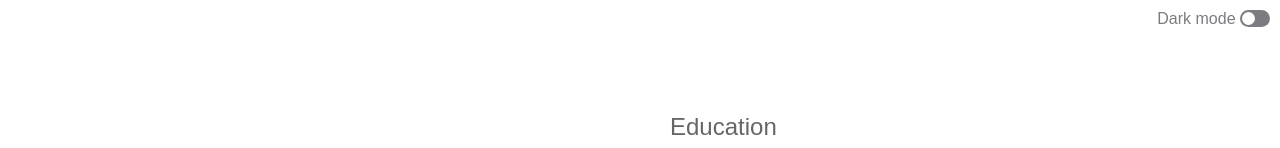
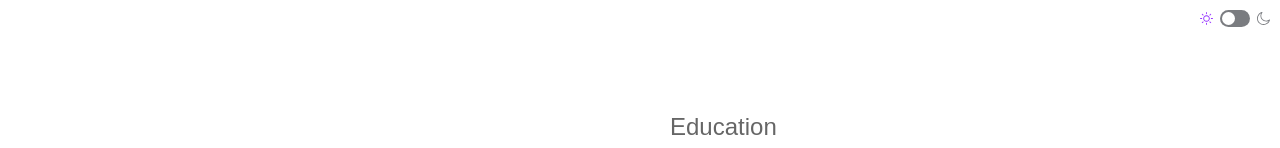
Before and after one commit to kamillobinski/kamillobinski.dev, a React (Create React App) app: page / in a window 1280 px wide. Shown: the top 148 px of the page. Built offline with nearby package versions, Linux system fonts and the light colour scheme; no server answers; a web font is replaced by a local one.

Commit message:
Changed theme button

```diff
--- a/src/components/ChangeTheme.js
+++ b/src/components/ChangeTheme.js
@@ -1,4 +1,5 @@
 import React from "react";
+import { ThemeDark, ThemeLight } from "./icons/ThemeIcons";
 import "../utils/global.css";
 import "../style/ChangeTheme.css";
 
@@ -6,12 +7,19 @@ class ChangeTheme extends React.Component {
   state = {
     checked: localStorage.getItem("theme") === "dark" ? true : false,
     theme: localStorage.getItem("theme"),
+    isDarkThemeEnabled: false,
   };
 
   componentDidMount() {
     document
       .getElementsByTagName("HTML")[0]
       .setAttribute("data-theme", localStorage.getItem("theme"));
+    console.log(this.state.checked);
+    if (this.state.checked === true) {
+      this.setState({ isDarkThemeEnabled: true });
+    } else if (this.state.checked === false) {
+      this.setState({ isDarkThemeEnabled: false });
+    }
   }
 
   toggleThemeChange = () => {
@@ -24,6 +32,7 @@ class ChangeTheme extends React.Component {
       this.setState({
         checked: true,
       });
+      this.setState({ isDarkThemeEnabled: true });
     } else {
       localStorage.setItem("theme", "light");
       document
@@ -32,13 +41,21 @@ class ChangeTheme extends React.Component {
       this.setState({
         checked: false,
       });
+      this.setState({ isDarkThemeEnabled: false });
     }
   };
 
   render() {
     return (
       <div className="switch-outer">
-        <span>Dark mode </span>
+        <span
+          className="switch-outer-icon-light"
+          style={{
+            fill: this.state.isDarkThemeEnabled ? "#7a7c80" : "#932eff",
+          }}
+        >
+          <ThemeLight width="13px" height="13px" />
+        </span>
         <label className="switch">
           <input
             type="checkbox"
@@ -47,6 +64,16 @@ class ChangeTheme extends React.Component {
           />
           <span className="slider round" />
         </label>
+        <span
+          className="switch-outer-icon-dark"
+          style={{
+            fill: this.state.isDarkThemeEnabled ? "#932eff" : "#7a7c80",
+          }}
+        >
+          {" "}
+          {console.log("test: " + this.state.isDarkThemeEnabled)}
+          <ThemeDark width="13px" height="13px" />
+        </span>
       </div>
     );
   }
--- /dev/null
+++ b/src/components/icons/ThemeIcons.js
@@ -0,0 +1,108 @@
+import React from "react";
+
+export const ThemeLight = (icon) => {
+  return (
+    <svg
+      x="0px"
+      y="0px"
+      height={icon.height}
+      width={icon.width}
+      viewBox="0 0 302.4 302.4"
+      enableBackground="new 0 0 302.4 302.4"
+      xml="preserve"
+      xmlns="http://www.w3.org/2000/svg"
+    >
+      <g>
+        <g>
+          <path
+            d="M204.8,97.6C191.2,84,172,75.2,151.2,75.2s-40,8.4-53.6,22.4c-13.6,13.6-22.4,32.8-22.4,53.6s8.8,40,22.4,53.6
+           c13.6,13.6,32.8,22.4,53.6,22.4s40-8.4,53.6-22.4c13.6-13.6,22.4-32.8,22.4-53.6S218.8,111.2,204.8,97.6z M190.4,190.4
+           c-10,10-24,16-39.2,16s-29.2-6-39.2-16s-16-24-16-39.2s6-29.2,16-39.2s24-16,39.2-16s29.2,6,39.2,16s16,24,16,39.2
+           S200.4,180.4,190.4,190.4z"
+          />
+        </g>
+      </g>
+      <g>
+        <g>
+          <path
+            d="M292,140.8h-30.8c-5.6,0-10.4,4.8-10.4,10.4c0,5.6,4.8,10.4,10.4,10.4H292c5.6,0,10.4-4.8,10.4-10.4
+           C302.4,145.6,297.6,140.8,292,140.8z"
+          />
+        </g>
+      </g>
+      <g>
+        <g>
+          <path
+            d="M151.2,250.8c-5.6,0-10.4,4.8-10.4,10.4V292c0,5.6,4.8,10.4,10.4,10.4c5.6,0,10.4-4.8,10.4-10.4v-30.8
+           C161.6,255.6,156.8,250.8,151.2,250.8z"
+          />
+        </g>
+      </g>
+      <g>
+        <g>
+          <path d="M258,243.6l-22-22c-3.6-4-10.4-4-14.4,0s-4,10.4,0,14.4l22,22c4,4,10.4,4,14.4,0S262,247.6,258,243.6z" />
+        </g>
+      </g>
+      <g>
+        <g>
+          <path
+            d="M151.2,0c-5.6,0-10.4,4.8-10.4,10.4v30.8c0,5.6,4.8,10.4,10.4,10.4c5.6,0,10.4-4.8,10.4-10.4V10.4
+           C161.6,4.8,156.8,0,151.2,0z"
+          />
+        </g>
+      </g>
+      <g>
+        <g>
+          <path d="M258.4,44.4c-4-4-10.4-4-14.4,0l-22,22c-4,4-4,10.4,0,14.4c3.6,4,10.4,4,14.4,0l22-22C262.4,54.8,262.4,48.4,258.4,44.4z" />
+        </g>
+      </g>
+      <g>
+        <g>
+          <path
+            d="M41.2,140.8H10.4c-5.6,0-10.4,4.8-10.4,10.4s4.4,10.4,10.4,10.4h30.8c5.6,0,10.4-4.8,10.4-10.4
+           C51.6,145.6,46.8,140.8,41.2,140.8z"
+          />
+        </g>
+      </g>
+      <g>
+        <g>
+          <path d="M80.4,221.6c-3.6-4-10.4-4-14.4,0l-22,22c-4,4-4,10.4,0,14.4s10.4,4,14.4,0l22-22C84.4,232,84.4,225.6,80.4,221.6z" />
+        </g>
+      </g>
+      <g>
+        <g>
+          <path d="M80.4,66.4l-22-22c-4-4-10.4-4-14.4,0s-4,10.4,0,14.4l22,22c4,4,10.4,4,14.4,0S84.4,70.4,80.4,66.4z" />
+        </g>
+      </g>
+    </svg>
+  );
+};
+
+export const ThemeDark = (icon) => {
+  return (
+    <svg
+      x="0px"
+      y="0px"
+      height={icon.height}
+      width={icon.width}
+      viewBox="0 0 312.999 312.999"
+      enableBackground="new 0 0 312.999 312.999"
+      xml="preserve"
+      xmlns="http://www.w3.org/2000/svg"
+    >
+      <g>
+        <g>
+          <path
+            d="M305.6,178.053c-3.2-0.8-6.4,0-9.2,2c-10.4,8.8-22.4,16-35.6,20.8c-12.4,4.8-26,7.2-40.4,7.2c-32.4,0-62-13.2-83.2-34.4
+			c-21.2-21.2-34.4-50.8-34.4-83.2c0-13.6,2.4-26.8,6.4-38.8c4.4-12.8,10.8-24.4,19.2-34.4c3.6-4.4,2.8-10.8-1.6-14.4
+			c-2.8-2-6-2.8-9.2-2c-34,9.2-63.6,29.6-84.8,56.8c-20.4,26.8-32.8,60-32.8,96.4c0,43.6,17.6,83.2,46.4,112s68.4,46.4,112,46.4
+			c36.8,0,70.8-12.8,98-34c27.6-21.6,47.6-52.4,56-87.6C314.4,184.853,311.2,179.253,305.6,178.053z M244.4,261.653
+			c-23.2,18.4-52.8,29.6-85.2,29.6c-38,0-72.4-15.6-97.2-40.4c-24.8-24.8-40.4-59.2-40.4-97.2c0-31.6,10.4-60.4,28.4-83.6
+			c12.4-16,28-29.2,46-38.4c-2,4.4-4,8.8-5.6,13.6c-5.2,14.4-7.6,29.6-7.6,45.6c0,38,15.6,72.8,40.4,97.6s59.6,40.4,97.6,40.4
+			c16.8,0,32.8-2.8,47.6-8.4c5.2-2,10.4-4,15.2-6.4C274,232.453,260.8,248.853,244.4,261.653z"
+          />
+        </g>
+      </g>
+    </svg>
+  );
+};
--- a/src/style/ChangeTheme.css
+++ b/src/style/ChangeTheme.css
@@ -4,6 +4,24 @@
   position: absolute;
   top: 10px;
   right: 10px;
+}
+
+.switch-outer-icon-light {
+  fill: var(--text-color);
+  height: 17.5px;
+  float: left;
+  display: flex;
+  margin-right: 7px;
+  align-items: center;
+}
+
+.switch-outer-icon-dark {
+  fill: var(--text-color);
+  height: 17.5px;
+  float: right;
+  display: flex;
+  margin-left: 7px;
+  align-items: center;
 }
 
 .switch-outer span {
```
